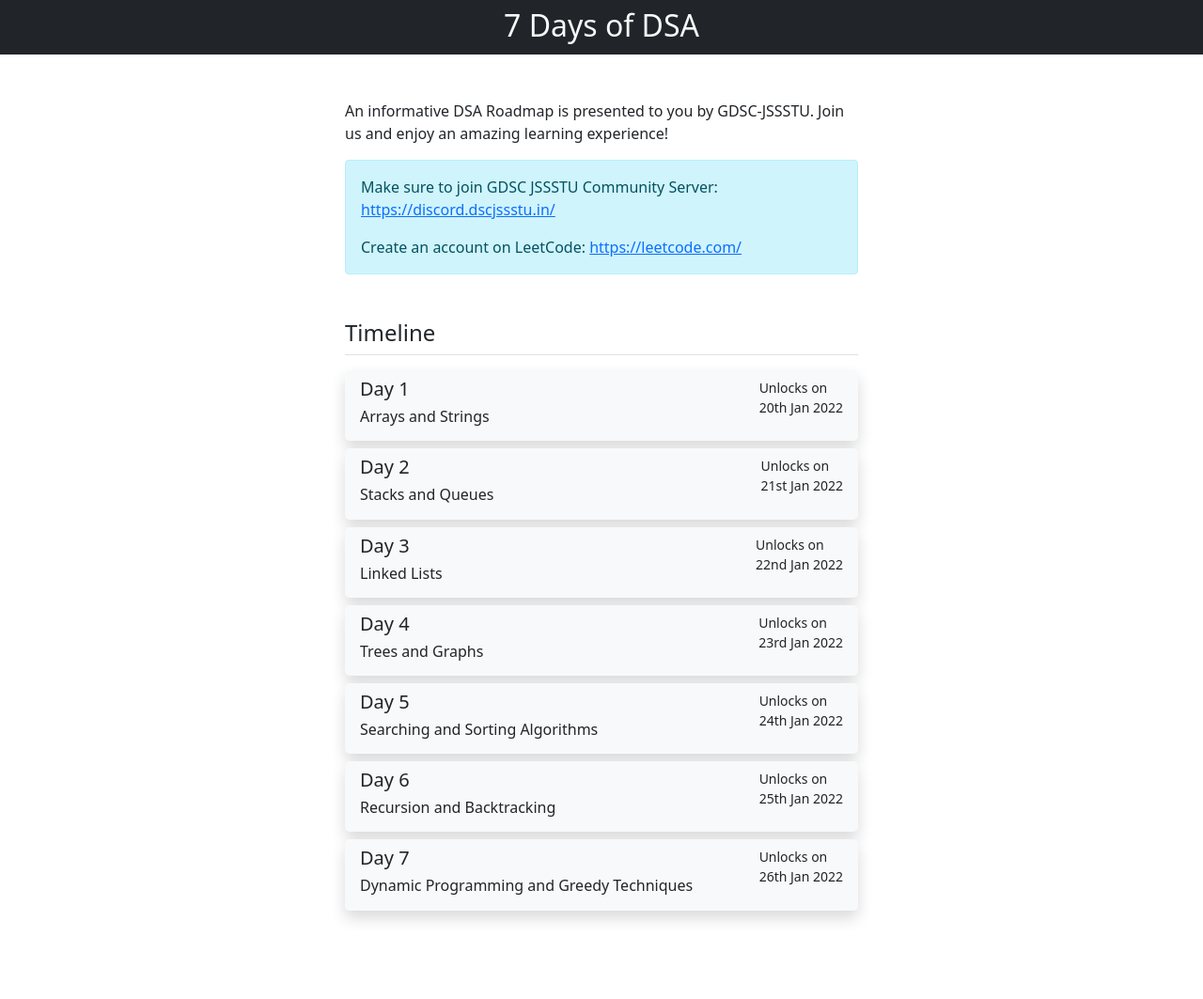
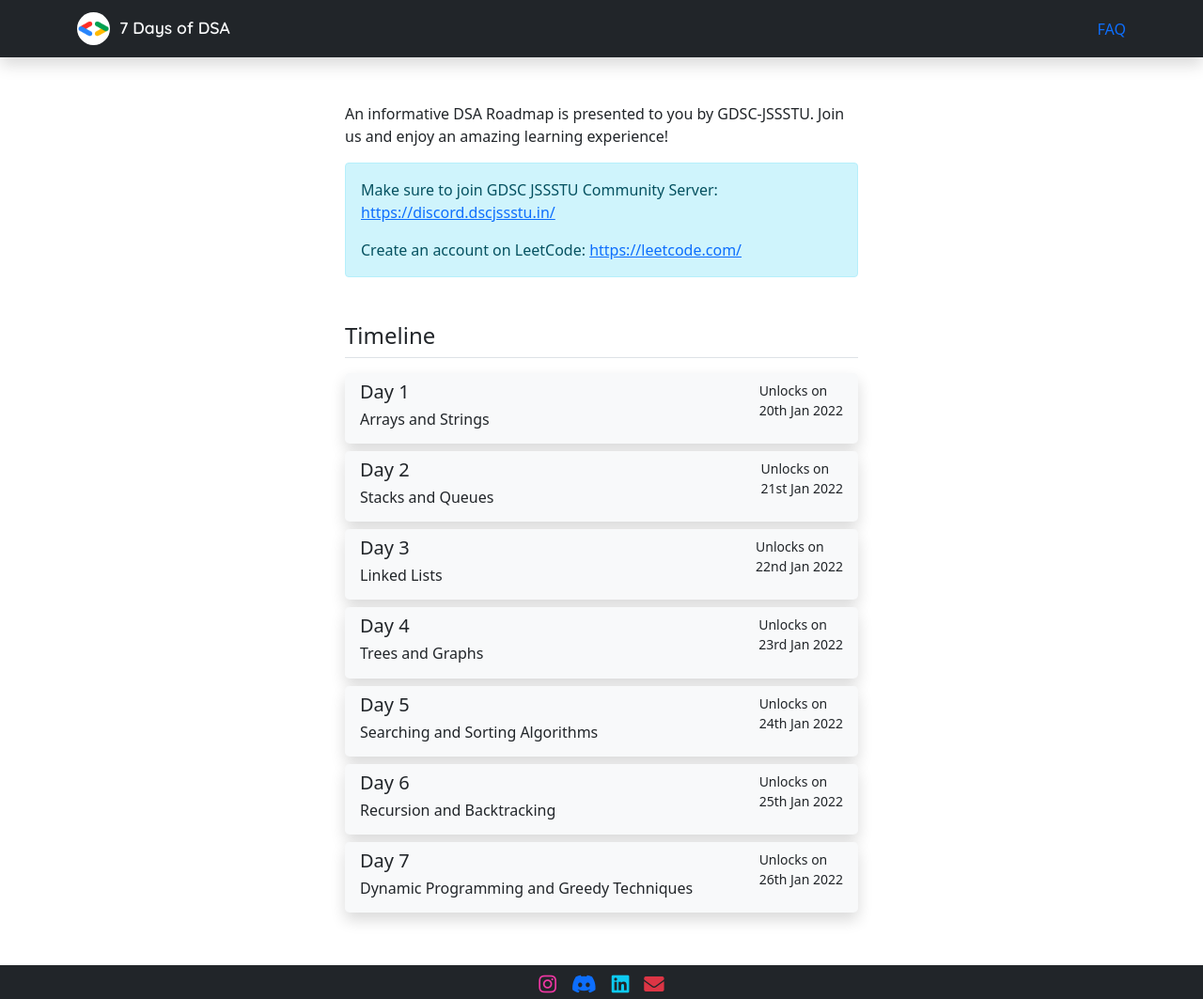
Before and after one commit to gdsc-jssstu/7-days-of-dsa, a React (Create React App) app: page / in a window 1280 px wide. Shown: the whole page at 94% size. Before the commit the page ends 1025 px from the top, so only its background shows below. Built offline with nearby package versions, Linux system fonts and the light colour scheme.

Commit message:
added faq

```diff
--- a/public/index.html
+++ b/public/index.html
@@ -5,7 +5,13 @@
     <meta name="viewport" content="width=device-width, initial-scale=1" />
     <meta name="description" content="7 days of DSA, by GDSC-JSSSTU" />
     <title>7 Days of DSA | GDSC-JSSSTU</title>
-    <!-- <link rel="icon" href="%PUBLIC_URL%/favicon.ico" /> -->
+    <link rel="icon" href="%PUBLIC_URL%/gdsc-logo.png" />
+    <link
+      rel="stylesheet"
+      href="https://pro.fontawesome.com/releases/v5.10.0/css/all.css"
+      integrity="sha384-AYmEC3Yw5cVb3ZcuHtOA93w35dYTsvhLPVnYs9eStHfGJvOvKxVfELGroGkvsg+p"
+      crossorigin="anonymous"
+    />
   </head>
   <body>
     <noscript>You need to enable JavaScript to run this app.</noscript>
--- a/src/App.css
+++ b/src/App.css
@@ -1,5 +1,30 @@
+@import url("https://fonts.googleapis.com/css2?family=Nunito:wght@600&family=Quicksand:wght@600&display=swap");
+
 * {
+  padding: 0;
   margin: 0;
-  padding: 0;
   box-sizing: border-box;
 }
+
+/* Text color for instagram */
+.text-insta {
+  color: #f137a4;
+}
+.text-insta:hover {
+  color: #f137a3b0;
+  transform: scale(1.2, 1.2);
+}
+
+/* Scales upto 1.2X on hover link */
+.link-hover:hover {
+  transform: scale(1.2, 1.2);
+}
+
+/* For custom fonts */
+.text-nunito-regular {
+  font-family: "Nunito", sans-serif;
+}
+
+.text-quicksand-medium {
+  font-family: "Quicksand", sans-serif;
+}
--- a/src/App.js
+++ b/src/App.js
@@ -3,9 +3,11 @@
 import Days from "./components/Days";
 
 import "bootstrap/dist/css/bootstrap.min.css";
+import "bootstrap/dist/js/bootstrap";
 import "./App.css";
 import Navbar from "./containers/Navbar";
 import NotFound from "./containers/NotFound";
+import FAQ from "./components/FAQ";
 
 function App() {
   return (
@@ -14,6 +16,7 @@
       <Routes>
         <Route exact path="/" element={<Home />} />
         <Route exact path="/:slug" element={<Days />} />
+        <Route exact path="/faq" element={<FAQ />} />
         <Route
           path="*"
           element={<NotFound msg="OOPs, You just hit a wrong route..." />}
--- a/src/components/Days/index.js
+++ b/src/components/Days/index.js
@@ -2,7 +2,7 @@
 import React from "react";
 import { useParams } from "react-router-dom";
 import NotFound from "../../containers/NotFound";
-import list from "../../list";
+import list from "../../data/list";
 import Header from "./Header";
 import Problems from "./Problems";
 import Resources from "./Resources";
--- /dev/null
+++ b/src/components/FAQ/index.js
@@ -0,0 +1,51 @@
+import React from "react";
+import faq from "../../data/faq";
+
+function FAQ() {
+  return (
+    <div className="container mt-5">
+      <div className="row">
+        <div className="col-md-6 mx-2 mx-md-auto bg-light rounded-3 p-4">
+          <h3 className="text-center mb-4 text-quicksand-medium">
+            Frequently Asked Questions!
+          </h3>
+          <div className="accordion" id="accordionExample">
+            {faq.map((item, index) => (
+              <div class="accordion-item" key={item.question + index}>
+                <h2
+                  className="accordion-header"
+                  id={`accordion-heading-${index + 1}`}
+                >
+                  <button
+                    className="accordion-button"
+                    type="button"
+                    data-bs-toggle="collapse"
+                    data-bs-target={`#collapse-${index + 1}`}
+                    aria-expanded="true"
+                    aria-controls={`collapse-${index + 1}`}
+                  >
+                    {index + 1}. {item.question}
+                  </button>
+                </h2>
+                <div
+                  id={`collapse-${index + 1}`}
+                  className={`accordion-collapse collapse ${
+                    index === 0 ? "show" : ""
+                  }`}
+                  aria-labelledby={`accordion-heading-${index + 1}`}
+                  data-bs-parent="#accordionExample"
+                >
+                  <div className="accordion-body">
+                    <p>{item.answer}</p>
+                  </div>
+                </div>
+              </div>
+            ))}
+          </div>
+        </div>
+      </div>
+    </div>
+  );
+}
+
+export default FAQ;
--- a/src/components/Home/Timeline.jsx
+++ b/src/components/Home/Timeline.jsx
@@ -1,7 +1,7 @@
 import moment from "moment";
 import React from "react";
 import { Link } from "react-router-dom";
-import list from "../../list";
+import list from "../../data/list";
 
 function Timeline() {
   return (
--- a/src/components/Home/index.js
+++ b/src/components/Home/index.js
@@ -1,9 +1,11 @@
 import React from "react";
 import Header from "./Header";
 import Timeline from "./Timeline";
+import Footer from "../../containers/Footer";
 
 function Home() {
   return (
+    <>
       <div className="container my-5">
         <div className="row">
           <div className="col-md-6 mx-2 mx-md-auto">
@@ -12,6 +14,8 @@
           </div>
         </div>
       </div>
+      <Footer />
+    </>
   );
 }
 
--- /dev/null
+++ b/src/containers/Footer.jsx
@@ -0,0 +1,26 @@
+import React from "react";
+import social_media_links from "../data/social_media_links";
+
+function Footer() {
+  return (
+    <div className="bg-dark pt-2 pb-1">
+      <div className="d-flex justify-content-center align-items-center">
+        {social_media_links.map((link) => (
+          <div key={"Link To - " + link.name} className="mx-2">
+            <a
+              href={link.href}
+              className="text-decoration-none"
+              title={link.name}
+            >
+              <i
+                className={`${link["fontawesome-icon"]} ${link.color} link-hover`}
+              ></i>
+            </a>
+          </div>
+        ))}
+      </div>
+    </div>
+  );
+}
+
+export default Footer;
--- a/src/containers/Navbar.jsx
+++ b/src/containers/Navbar.jsx
@@ -1,13 +1,30 @@
 import React from "react";
 import { Link } from "react-router-dom";
+import logo from "../assets/gdsc-logo.png";
 
 function Navbar() {
   return (
-    <nav className="bg-dark text-light pt-2 pb-1 text-center">
+    <nav className="navbar shadow bg-dark pt-0 pt-md-2">
       <div className="container">
-        <Link to="/" className="text-decoration-none text-light">
-          <h2>7 Days of DSA</h2>
-        </Link>
+        <div className="navbar-brand">
+          <Link
+            to="/"
+            className="text-decoration-none text-light text-quicksand-medium"
+          >
+            <img
+              src={logo}
+              alt="GDSC Logo"
+              className="img-fluid rounded-circle"
+              style={{ width: 35, marginRight: 10 }}
+            />
+            <small>7 Days of DSA</small>
+          </Link>
+        </div>
+        <div className="ml-auto d-flex align-items-center">
+          <Link to="/faq" className="text-decoration-none">
+            FAQ
+          </Link>
+        </div>
       </div>
     </nav>
   );
--- /dev/null
+++ b/src/data/faq.js
@@ -0,0 +1,24 @@
+const faq = [
+  {
+    question: "Are these problems enough to crack placements?",
+    answer:
+      "The problems we’ve included are some of the classic problems in that topic. However, these problems do not cover all the possible questions that could be asked and are meant to be a starting point for your journey in DSA.",
+  },
+  {
+    question: "What language can I use?",
+    answer: "Language is not important, solving the problem is!",
+  },
+  {
+    question:
+      "I’m not familiar with DSA, can I still try to solve these problems?",
+    answer:
+      "Yes, this can be your chance to get started! Make sure to check out the resources and explore more on your own. Remember that practice is the key.",
+  },
+  {
+    question: "I’ve gone through all the entries, what next?",
+    answer:
+      "We recommend exploring more problems in LeetCode and getting familiar with these data structures. Problem solving can be a fun (and very useful) way to put your coding and logic skills to use!",
+  },
+];
+
+export default faq;
--- /dev/null
+++ b/src/data/social_media_links.js
@@ -0,0 +1,28 @@
+const social_media_links = [
+  {
+    name: "Instagram",
+    "fontawesome-icon": "fab fa-instagram fa-lg",
+    color: "text-insta",
+    href: "https://instagram.com/gdscjssstu",
+  },
+  {
+    name: "Discord",
+    "fontawesome-icon": "fab fa-discord fa-lg",
+    color: "text-primary",
+    href: "https://discord.dscjssstu.in",
+  },
+  {
+    name: "LinkedIn",
+    "fontawesome-icon": "fab fa-linkedin fa-lg",
+    color: "text-info",
+    href: "https://www.linkedin.com/company/dsc-jssstu/",
+  },
+  {
+    name: "GMail",
+    "fontawesome-icon": "fas fa-envelope fa-lg",
+    color: "text-danger",
+    href: "mailto:dsc@jssstuniv.in",
+  },
+];
+
+export default social_media_links;
```
Also changed, not shown: public/gdsc-logo.png (added), src/assets/gdsc-logo.png (added), src/data/list.js (renamed from src/list.js). Lines whose indentation alone changed are shown as unchanged.
